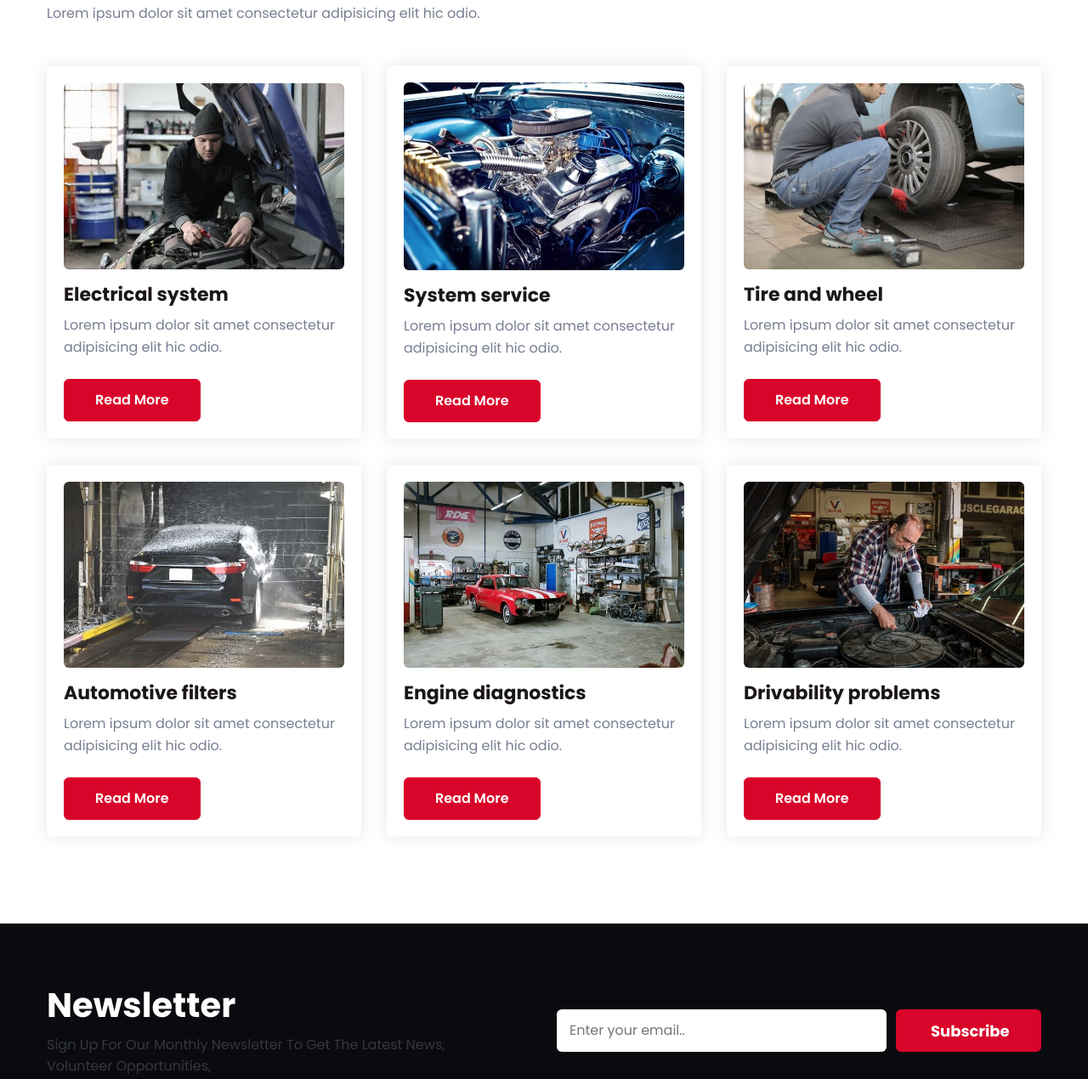
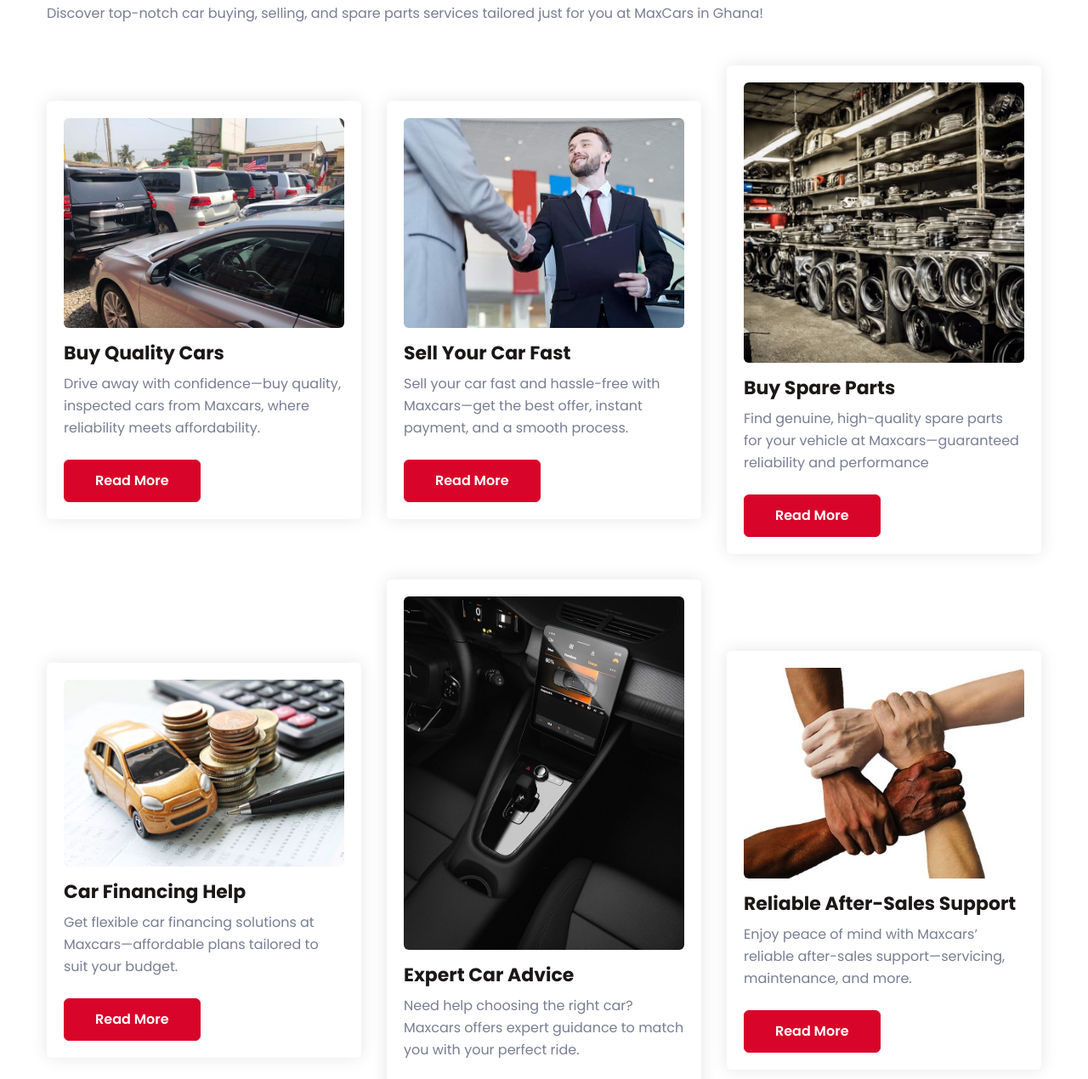
Before and after one commit to EBNyame/-maxcars, a plain HTML site: page services.html in a window 1280 px wide. Shown: the part 474-1744 px from the top of the page at 85% size. Drawn offline with nearby package versions, Linux system fonts and the light colour scheme.

Commit message:
implemented and done with the service page

```diff
--- a/services.html
+++ b/services.html
@@ -12,8 +12,7 @@ Author URL: http://w3layouts.com
       content="width=device-width, initial-scale=1, shrink-to-fit=no"
     />
     <title>
-      Car Serving a Auto Mobile Category Category Bootstrap Responsive Template
-      | Services :: W3layouts
+      MaxCars Services
     </title>
     <!-- Template CSS -->
     <link
@@ -36,7 +35,7 @@ Author URL: http://w3layouts.com
         <nav class="navbar navbar-expand-lg navbar-light">
           <h1>
             <a class="navbar-brand" href="index.html">
-              <span>C</span>arserving
+              <span>M</span>axCars</a>Cars</a>
             </a>
           </h1>
           <button
@@ -142,21 +141,20 @@ Author URL: http://w3layouts.com
           <h6 class="sub-title">Our Services</h6>
           <h3 class="hny-title">Great Services</h3>
           <p>
-            Lorem ipsum dolor sit amet consectetur adipisicing elit hic odio.
+            Discover top-notch car buying, selling, and spare parts services tailored just for you at MaxCars in Ghana!
           </p>
         </div>
         <div class="row w3-services-grids">
           <div class="col-lg-4 col-md-6 causes-grid">
             <div class="causes-grid-info">
               <a href="blog-single.html"
-                ><img src="assets/images/ab1.jpg" class="img-fuild" alt=""
+                ><img src="assets/images/04.jpg" class="img-fuild" alt=""
               /></a>
               <a href="#" class="cause-title-wrap">
-                <h4 class="cause-title">Electrical system</h4>
+                <h4 class="cause-title">Buy Quality Cars</h4>
               </a>
               <p class="card-text mb-0">
-                Lorem ipsum dolor sit amet consectetur adipisicing elit hic
-                odio.
+                Drive away with confidence—buy quality, inspected cars from Maxcars, where reliability meets affordability.
               </p>
 
               <a href="services.html" class="btn btn-style btn-primary mt-4"
@@ -167,14 +165,13 @@ Author URL: http://w3layouts.com
           <div class="col-lg-4 col-md-6 causes-grid">
             <div class="causes-grid-info">
               <a href="blog-single.html"
-                ><img src="assets/images/ab2.jpg" class="img-fuild" alt=""
+                ><img src="assets/images/05.jpg" class="img-fuild" alt=""
               /></a>
               <a href="#" class="cause-title-wrap">
-                <h4 class="cause-title">System service</h4>
+                <h4 class="cause-title">Sell Your Car Fast</h4>
               </a>
               <p class="card-text mb-0">
-                Lorem ipsum dolor sit amet consectetur adipisicing elit hic
-                odio.
+                Sell your car fast and hassle-free with Maxcars—get the best offer, instant payment, and a smooth process.
               </p>
 
               <a href="services.html" class="btn btn-style btn-primary mt-4"
@@ -185,14 +182,13 @@ Author URL: http://w3layouts.com
           <div class="col-lg-4 col-md-6 causes-grid">
             <div class="causes-grid-info">
               <a href="blog-single.html"
-                ><img src="assets/images/ab3.jpg" class="img-fuild" alt=""
+                ><img src="assets/images/01.jpg" class="img-fuild" alt=""
               /></a>
               <a href="#" class="cause-title-wrap">
-                <h4 class="cause-title">Tire and wheel</h4>
+                <h4 class="cause-title">Buy Spare Parts</h4>
               </a>
               <p class="card-text mb-0">
-                Lorem ipsum dolor sit amet consectetur adipisicing elit hic
-                odio.
+                Find genuine, high-quality spare parts for your vehicle at Maxcars—guaranteed reliability and performance
               </p>
 
               <a href="services.html" class="btn btn-style btn-primary mt-4"
@@ -203,14 +199,13 @@ Author URL: http://w3layouts.com
           <div class="col-lg-4 col-md-6 causes-grid">
             <div class="causes-grid-info">
               <a href="blog-single.html"
-                ><img src="assets/images/ab4.jpg" class="img-fuild" alt=""
+                ><img src="assets/images/06.jpg" class="img-fuild" alt=""
               /></a>
               <a href="#" class="cause-title-wrap">
-                <h4 class="cause-title">Automotive filters</h4>
+                <h4 class="cause-title">Car Financing Help</h4>
               </a>
               <p class="card-text mb-0">
-                Lorem ipsum dolor sit amet consectetur adipisicing elit hic
-                odio.
+                Get flexible car financing solutions at Maxcars—affordable plans tailored to suit your budget.
               </p>
 
               <a href="services.html" class="btn btn-style btn-primary mt-4"
@@ -221,14 +216,12 @@ Author URL: http://w3layouts.com
           <div class="col-lg-4 col-md-6 causes-grid">
             <div class="causes-grid-info">
               <a href="blog-single.html"
-                ><img src="assets/images/ab5.jpg" class="img-fuild" alt=""
+                ><img src="assets/images/07.jpg" class="img-fuild" alt=""
               /></a>
               <a href="#" class="cause-title-wrap">
-                <h4 class="cause-title">Engine diagnostics</h4>
+                <h4 class="cause-title">Expert Car Advice</h4>
               </a>
-              <p class="card-text mb-0">
-                Lorem ipsum dolor sit amet consectetur adipisicing elit hic
-                odio.
+              <p class="card-text mb-0">Need help choosing the right car? Maxcars offers expert guidance to match you with your perfect ride.
               </p>
 
               <a href="services.html" class="btn btn-style btn-primary mt-4"
@@ -239,14 +232,13 @@ Author URL: http://w3layouts.com
           <div class="col-lg-4 col-md-6 causes-grid">
             <div class="causes-grid-info">
               <a href="blog-single.html"
-                ><img src="assets/images/ab6.jpg" class="img-fuild" alt=""
+                ><img src="assets/images/08.jpg" class="img-fuild" alt=""
               /></a>
               <a href="#" class="cause-title-wrap">
-                <h4 class="cause-title">Drivability problems</h4>
+                <h4 class="cause-title">Reliable After-Sales Support</h4>
               </a>
               <p class="card-text mb-0">
-                Lorem ipsum dolor sit amet consectetur adipisicing elit hic
-                odio.
+                Enjoy peace of mind with Maxcars’ reliable after-sales support—servicing, maintenance, and more.
               </p>
 
               <a href="services.html" class="btn btn-style btn-primary mt-4"
```
Also changed, not shown: assets/images/04.jpg (added), assets/images/05.jpg (added), assets/images/06.jpg (added), assets/images/07.jpg (added), assets/images/08.jpg (added).
